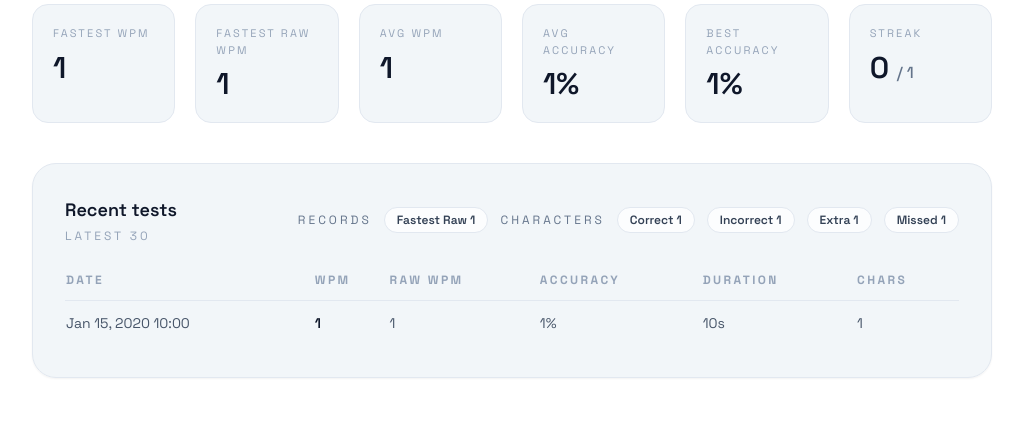
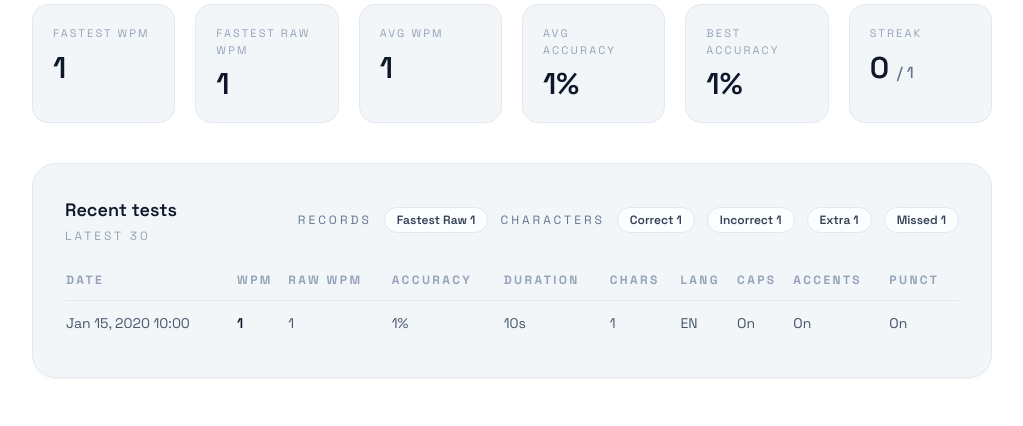
Before and after one commit to checo99dlg/Typing-Web, a Flask app: page /profile in a window 1280 px wide. Shown: the part 668-1094 px from the top of the page, without its empty margins (128-1151 px from the left). Run offline with Flask 3, Linux system fonts and the light colour scheme; a user stored in the database is signed in; tables that the repository leaves empty hold one stand-in row (values such as "Sample post"); some libraries are stand-ins or nearby versions.

Commit message:
Add language and input settings to test results

```diff
--- a/app.py
+++ b/app.py
@@ -74,6 +74,10 @@ class TestResult(db.Model):
     incorrect_chars = db.Column(db.Integer, nullable=False, default=0)
     extra_chars = db.Column(db.Integer, nullable=False, default=0)
     missed_chars = db.Column(db.Integer, nullable=False, default=0)
+    language = db.Column(db.String(8), nullable=True)
+    caps_enabled = db.Column(db.Boolean, nullable=True, default=False)
+    accents_enabled = db.Column(db.Boolean, nullable=True, default=False)
+    punctuation_enabled = db.Column(db.Boolean, nullable=True, default=False)
     created_at = db.Column(db.DateTime, default=datetime.utcnow)
     user = db.relationship("User", backref=db.backref("results", lazy=True))
 
@@ -109,6 +113,10 @@ def ensure_sqlite_columns():
         "incorrect_chars": "INTEGER DEFAULT 0",
         "extra_chars": "INTEGER DEFAULT 0",
         "missed_chars": "INTEGER DEFAULT 0",
+        "language": "VARCHAR(8)",
+        "caps_enabled": "BOOLEAN DEFAULT 0",
+        "accents_enabled": "BOOLEAN DEFAULT 0",
+        "punctuation_enabled": "BOOLEAN DEFAULT 0",
     }
     existing = {
         row[1]
@@ -524,6 +532,10 @@ def api_results():
         incorrect_chars = int(payload.get("incorrectChars", 0))
         extra_chars = int(payload.get("extraChars", 0))
         missed_chars = int(payload.get("missedChars", 0))
+        language = (payload.get("language") or "").strip() or None
+        caps_enabled = bool(payload.get("capsEnabled"))
+        accents_enabled = bool(payload.get("accentsEnabled"))
+        punctuation_enabled = bool(payload.get("punctuationEnabled"))
         tz_name = (payload.get("timezone") or "").strip()
     except (TypeError, ValueError):
         return jsonify({"error": "Invalid payload"}), 400
@@ -540,6 +552,10 @@ def api_results():
         incorrect_chars=max(incorrect_chars, 0),
         extra_chars=max(extra_chars, 0),
         missed_chars=max(missed_chars, 0),
+        language=language,
+        caps_enabled=caps_enabled,
+        accents_enabled=accents_enabled,
+        punctuation_enabled=punctuation_enabled,
     )
     db.session.add(result)
     if tz_name:
--- a/static/js/app.js
+++ b/static/js/app.js
@@ -277,6 +277,10 @@ function showResultsScreen() {
     incorrectChars,
     extraChars,
     missedChars,
+    language: currentLanguage,
+    capsEnabled: capitalizeEnabled,
+    accentsEnabled: accentsEnabled,
+    punctuationEnabled: punctuationEnabled,
     timezone,
   });
 }
--- a/templates/profile.html
+++ b/templates/profile.html
@@ -163,7 +163,7 @@
         </div>
         {% if results %}
           <div class="mt-4 overflow-x-auto">
-            <table class="w-full min-w-[520px] text-left text-sm">
+            <table class="w-full min-w-[740px] text-left text-sm">
               <thead class="text-xs uppercase tracking-[0.2em] text-slate-400 dark:text-slate-500">
                 <tr>
                   <th class="py-3">Date</th>
@@ -172,6 +172,10 @@
                   <th class="py-3">Accuracy</th>
                   <th class="py-3">Duration</th>
                   <th class="py-3">Chars</th>
+                  <th class="py-3">Lang</th>
+                  <th class="py-3">Caps</th>
+                  <th class="py-3">Accents</th>
+                  <th class="py-3">Punct</th>
                 </tr>
               </thead>
               <tbody class="text-slate-600 dark:text-slate-300">
@@ -183,6 +187,28 @@
                     <td class="py-3">{{ result.accuracy }}%</td>
                     <td class="py-3">{{ result.duration_seconds }}s</td>
                     <td class="py-3">{{ result.char_count }}</td>
+                    <td class="py-3">{{ result.language|upper if result.language else "—" }}</td>
+                    <td class="py-3">
+                      {% if result.caps_enabled is not none %}
+                        {{ "On" if result.caps_enabled else "Off" }}
+                      {% else %}
+                        —
+                      {% endif %}
+                    </td>
+                    <td class="py-3">
+                      {% if result.accents_enabled is not none %}
+                        {{ "On" if result.accents_enabled else "Off" }}
+                      {% else %}
+                        —
+                      {% endif %}
+                    </td>
+                    <td class="py-3">
+                      {% if result.punctuation_enabled is not none %}
+                        {{ "On" if result.punctuation_enabled else "Off" }}
+                      {% else %}
+                        —
+                      {% endif %}
+                    </td>
                   </tr>
                 {% endfor %}
               </tbody>
```
Also changed, not shown: migrations/versions/8f2b3c9a1f0e_add_test_result_flags.py (added, +28 -0 lines).
